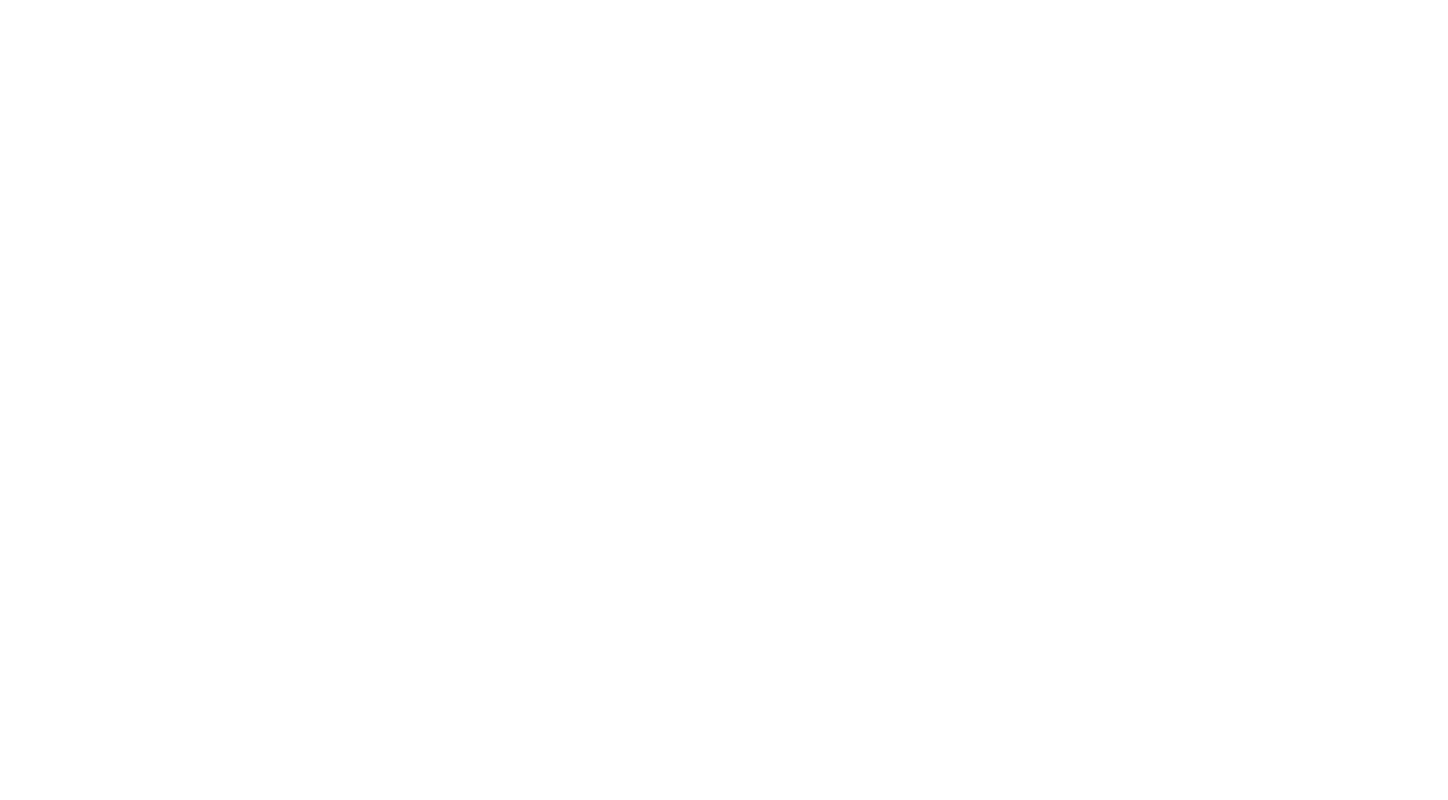
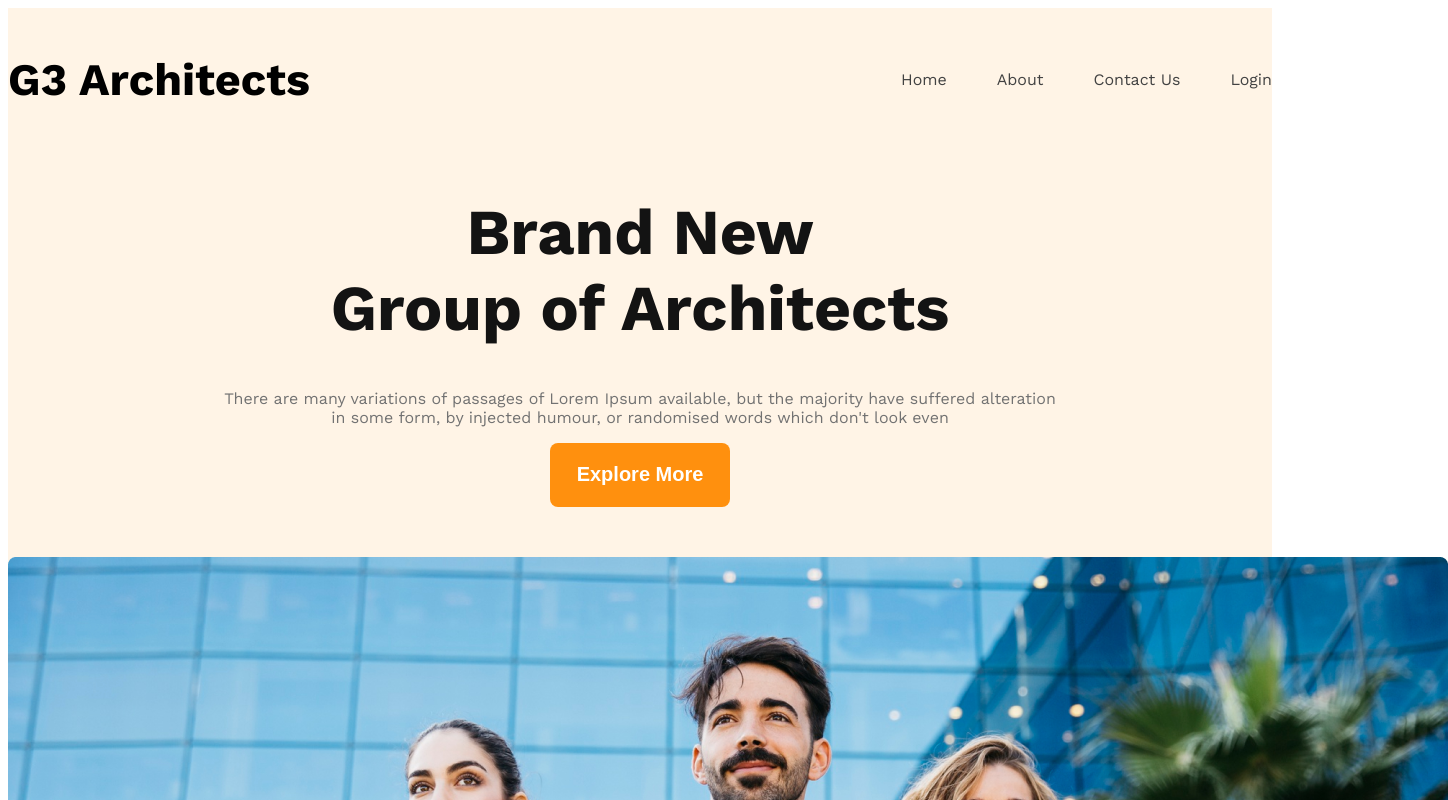
Before and after one commit to bishalsenn/g3-architects, a plain HTML site: page index.html in a window 1280 px wide. Shown: the top 800 px of the page, 1448 px wide, since content can reach past the window. Drawn offline with nearby package versions, Linux system fonts and the light colour scheme.

Commit message:
Added new images +banner section

```diff
--- a/index.html
+++ b/index.html
@@ -7,8 +7,30 @@
 <link rel="stylesheet" href="styles/index.css">
 
 </head>
+<body class="work-sans-font">
+ <header class="bg-light">
+    <nav class="nav-items">
+<h3>G3 Architects</h3>
+<ul>
+ <li><a href="">Home</a></li>
+ <li><a href="">About</a></li>
+ <li><a href="">Contact Us</a></li>
+ <li><a href="">Login</a></li>
 
-<body>
 
+</ul>
+    </nav>
+<div class="banner">
+<div class="banner-item">
+    <h1>Brand New  <br>
+Group of Architects
+</h1>
+<p>There are many variations of passages of Lorem Ipsum available, but the majority have suffered alteration in some form, by injected humour, or randomised words which don't look even</p>
+<button class="btn-primary">Explore More</button>
+</div>
+<img src="images/banner.png" alt="" class="banner-img">
+</div>
+
+ </header>
 </body>
 </html>
--- a/styles/index.css
+++ b/styles/index.css
@@ -7,3 +7,86 @@
   font-weight: <weight>;
   font-style: normal;
 }
+/* shared styles */
+.btn-primary{
+  background-color: rgb(255, 144, 14);
+  border: none;
+  border-radius: 8px;
+  padding: 20px;
+width: 180px;
+height: 64px;
+color: rgb(255, 255, 255);
+font-size: 20px;
+font-weight: 600;
+/* letter-spacing: 0%; */
+text-align: center;
+
+}
+.bg-light{
+  background-color: rgba(255, 144, 14, 0.1);
+}
+/* nav styles */
+
+.banner,.nav-items{
+  max-width: 1440px;
+  text-align: center;
+  justify-content: center;
+  align-items: center;
+  margin: 0 auto;
+}
+.nav-items{
+  display: flex;
+  justify-content: space-between;
+  align-items: center;
+}
+.nav-items h3{
+font-size: 45px;
+font-weight: 700;
+}
+
+.nav-items li{
+  list-style: none;
+  gap: 50px;
+}
+.nav-items ul{
+  display: flex;
+  gap: 50px;
+  text-decoration: none;
+
+}
+
+.nav-items a{
+  text-decoration: none;
+  color: rgb(66, 66, 66);
+}
+/* banner */
+.banner{
+  margin: 0 auto;
+  max-width: 1440px;
+}
+.banner-item{
+  max-width: 846px;
+  text-align: center;
+  align-items: center;
+  margin: 0 auto;
+}
+.banner h1{
+  color: rgb(19, 19, 19);
+/* font-family: Work Sans; */
+font-size: 64px;
+font-weight: 700;
+/* letter-spacing: 0%; */
+/* text-align: center; */
+
+
+}
+.banner p{
+  color: rgb(114, 114, 114);
+
+font-size: 16px;
+font-weight: 400;
+/* text-align: center; */
+}
+.banner-img{
+  margin-top: 50px;
+}
```
Also changed, not shown: images/architect.png (added), images/banner.png (added), images/icons/customers.png (added), images/icons/email.png (added), images/icons/projects.png (added), images/icons/ribon.png (added), images/sponsors/amazon.png (added), images/sponsors/figma.png (added), images/sponsors/google.png (added), images/sponsors/spotify.png (added), images/sponsors/telerama.png (added), images/team1.png (added), images/team2.png (added), images/team3.png (added), 1 more files.
